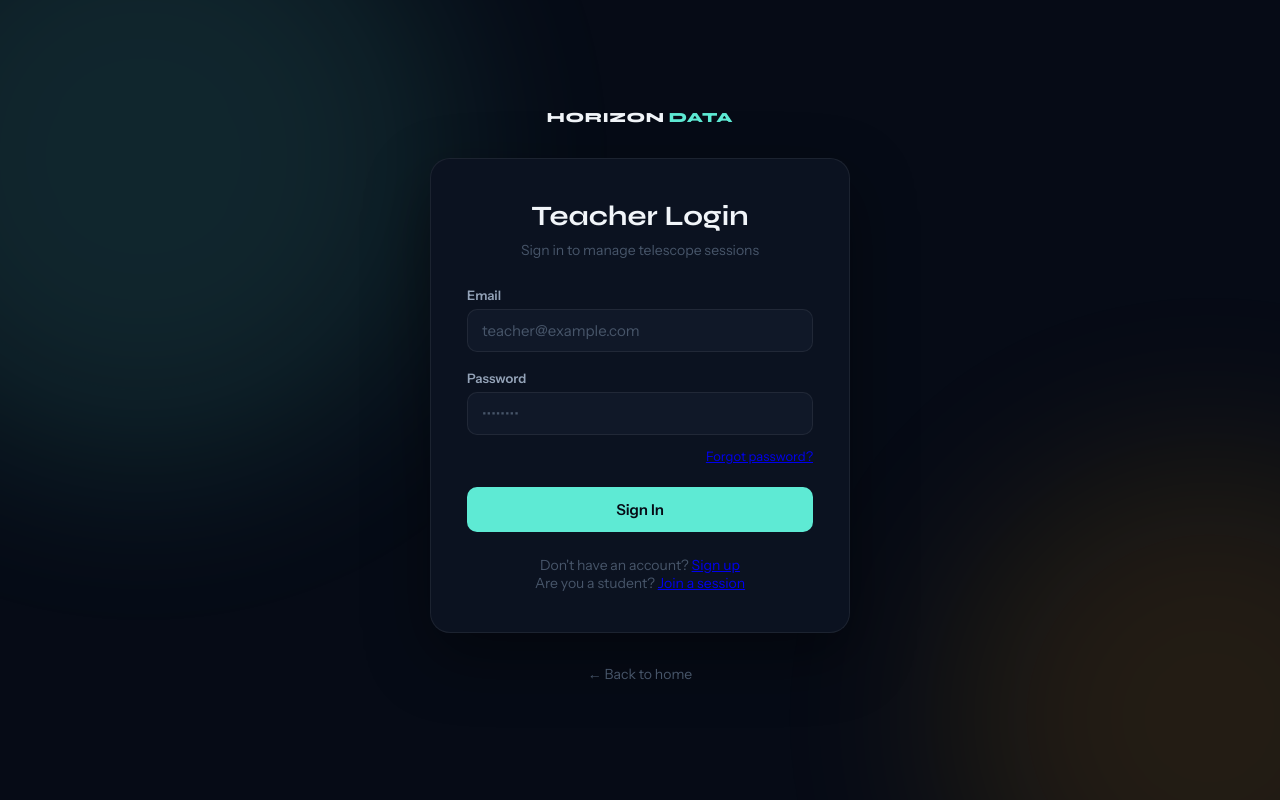
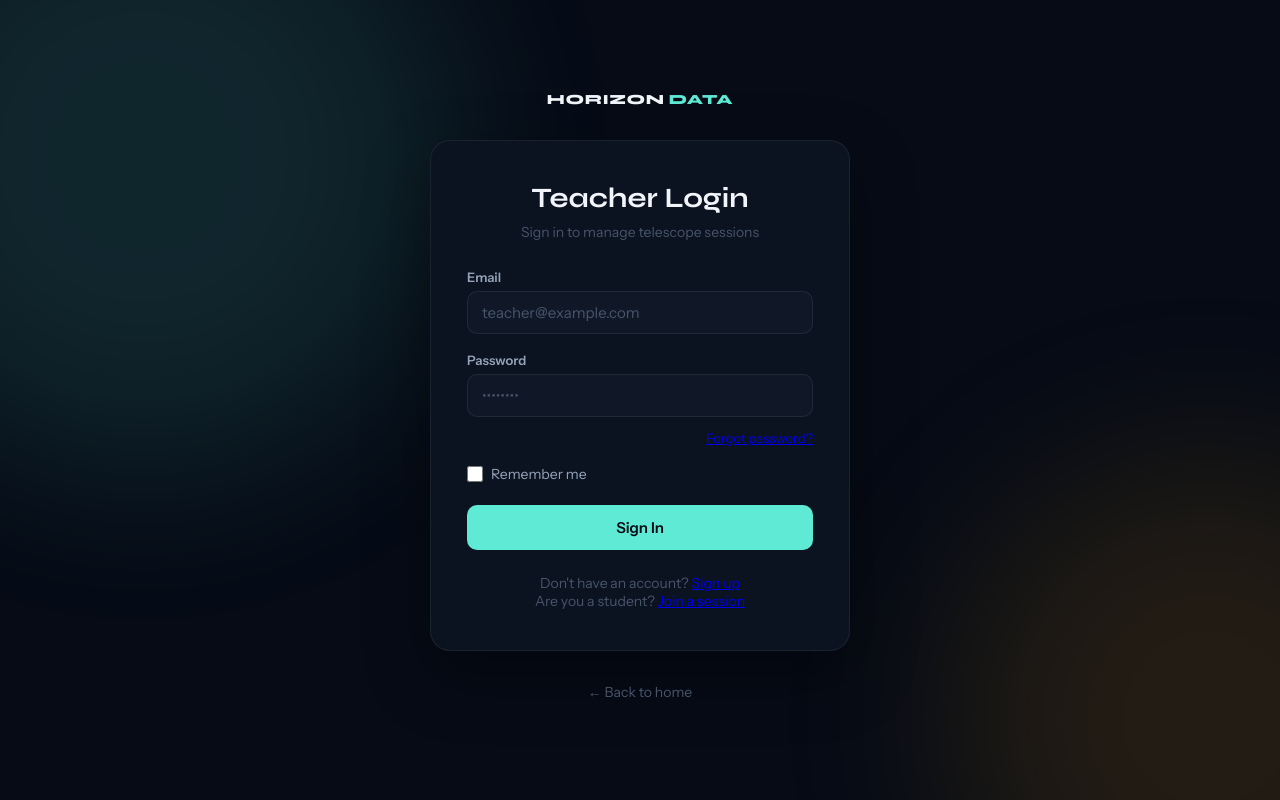
Before and after one commit to alecpullen/horizondata, a React (Vite) app in the folder client/: page /login in a window 1280 px wide. Built offline with nearby package versions, Linux system fonts and the light colour scheme; no server answers.

Commit message:
remember me box added to teacherlogin.jsx

```diff
--- a/client/src/components/auth/AuthShell.css
+++ b/client/src/components/auth/AuthShell.css
@@ -246,6 +246,30 @@
     opacity: 0.5;
 }
 
+/* Remember me checkbox */
+.auth-remember {
+    display: flex;
+    align-items: center;
+    gap: 8px;
+    font-size: 14px;
+    color: var(--t2);
+    cursor: pointer;
+    user-select: none;
+}
+
+.auth-remember input[type="checkbox"] {
+    width: 16px;
+    height: 16px;
+    accent-color: var(--teal);
+    cursor: pointer;
+    flex-shrink: 0;
+}
+
+.auth-remember input[type="checkbox"]:disabled {
+    cursor: not-allowed;
+    opacity: 0.5;
+}
+
 /* Responsive */
 @media (max-width: 480px) {
     .auth-card {
--- a/client/src/pages/TeacherLogin.jsx
+++ b/client/src/pages/TeacherLogin.jsx
@@ -6,6 +6,7 @@ import { useAuth } from '../contexts/AuthContext';
 const TeacherLogin = () => {
   const [email, setEmail] = useState('');
   const [password, setPassword] = useState('');
+  const [rememberMe, setRememberMe] = useState(false);
   const [error, setError] = useState('');
   const [errorSecondary, setErrorSecondary] = useState(null);
   const [isLoading, setIsLoading] = useState(false);
@@ -92,6 +93,15 @@ const TeacherLogin = () => {
             </Link>
           </div>
         </div>
+        <label className="auth-remember">
+          <input
+            type="checkbox"
+            checked={rememberMe}
+            onChange={(e) => setRememberMe(e.target.checked)}
+            disabled={isLoading}
+          />
+          Remember me
+        </label>
         <button className="auth-submit" type="submit" disabled={isLoading}>
           {isLoading ? 'Signing in…' : 'Sign In'}
         </button>
```
